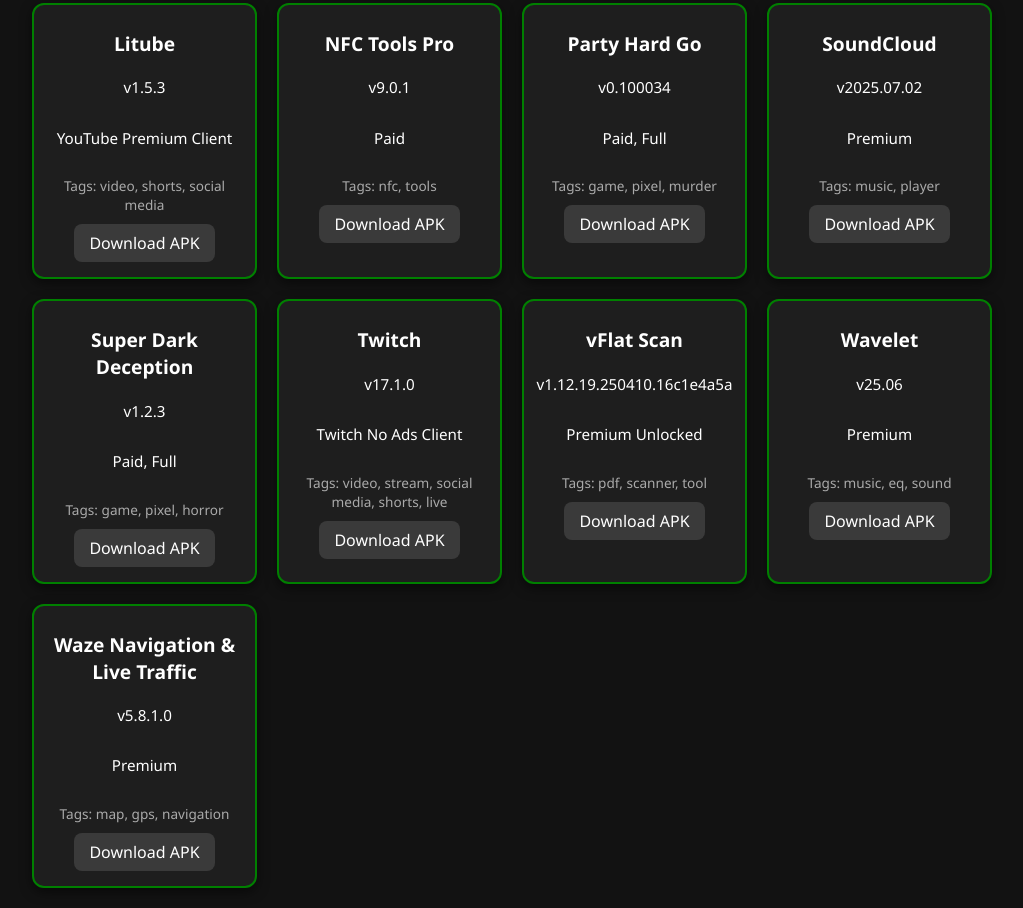
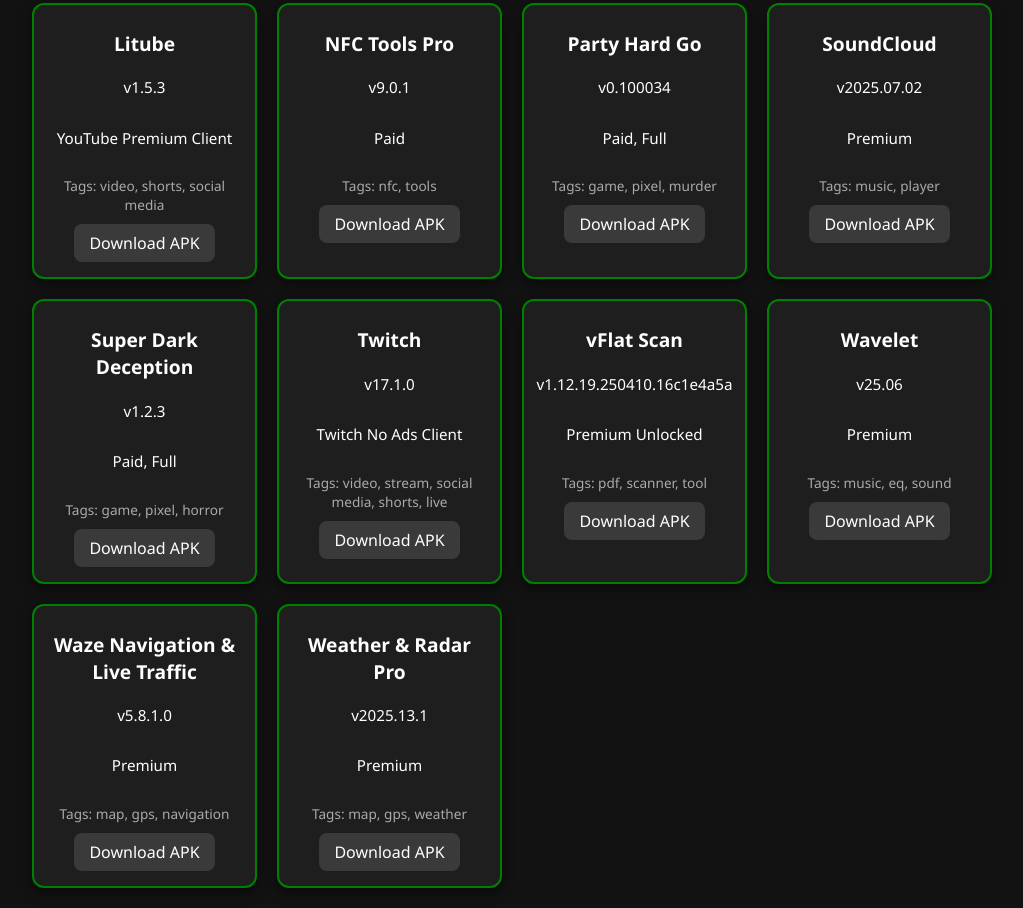
Before and after one commit to MyW0rld/crack, a plain HTML site: page light.html in a window 1280 px wide. Shown: the part 870-1778 px from the top of the page, without its empty margins (128-1151 px from the left). Drawn offline with Linux system fonts and the light colour scheme.

Commit message:
Update light.html

```diff
--- a/light.html
+++ b/light.html
@@ -141,6 +141,13 @@
             <a href="https://github.com/MyW0rld/crack/releases/download/mod/Waze.v5.8.1.0.Mod.apk" download>Download APK</a>
         </div>
 
+		<div class="app-card android">
+			<h2>Weather & Radar Pro</h2><p>v2025.13.1</p>
+			<p>Premium</p>
+			<p class="tags">Tags: map, gps, weather</p>
+			<a href="https://github.com/MyW0rld/crack/releases/download/mod/Weather.Radar.Pro.v2025.13.1.Mod.apk" download>Download APK</a>
+        </div>
+
 
         <!-- Example App Cards -->
     </div>
```
